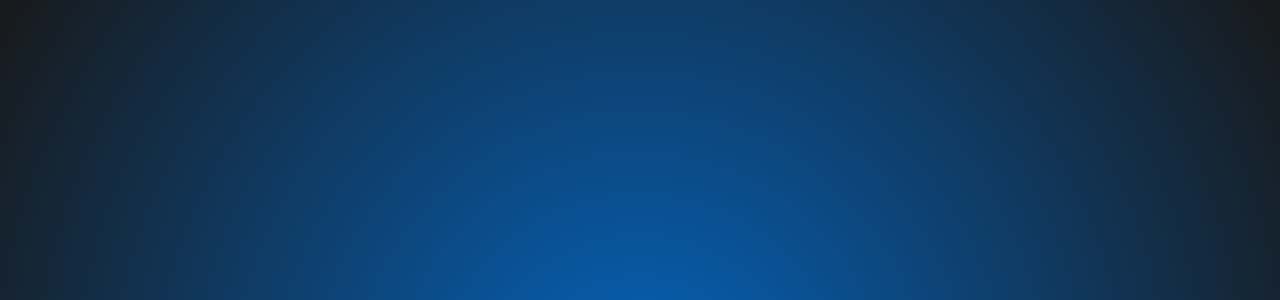
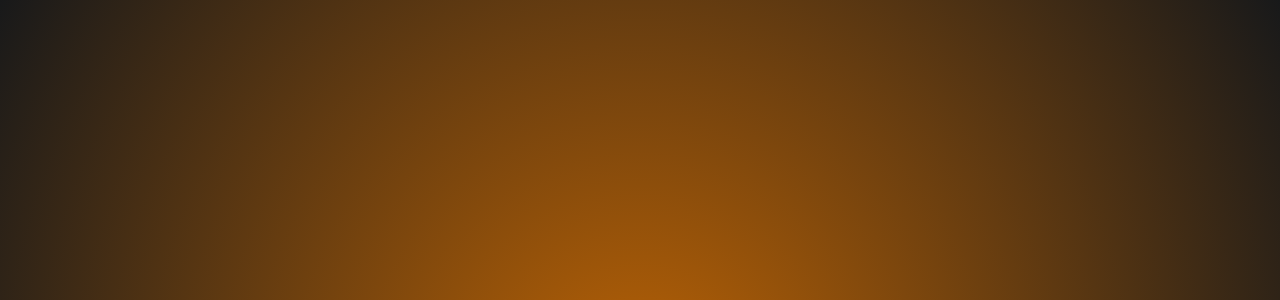
Before and after one commit to AhmedOsamaMath/AhmedOsamaMath.github.io, a plain HTML site: page index.html in a window 1280 px wide. Shown: the top 300 px of the page. Drawn offline with nearby package versions, Linux system fonts and the light colour scheme.

Commit message:
Update background color

```diff
--- a/assets/css/style.css
+++ b/assets/css/style.css
@@ -253,7 +253,7 @@ li {
   width: 100%;
   height: 100vh;
   background: rgb(5,99,187);
-  background: radial-gradient(circle, rgba(5,99,187,1) 0%, rgba(24,25,26,1) 100%);
+  background: radial-gradient(circle, rgba(187,99,5,1) 0%, rgba(24,25,26,1) 100%);
   background-size: cover;
   position: relative;
 }
```
